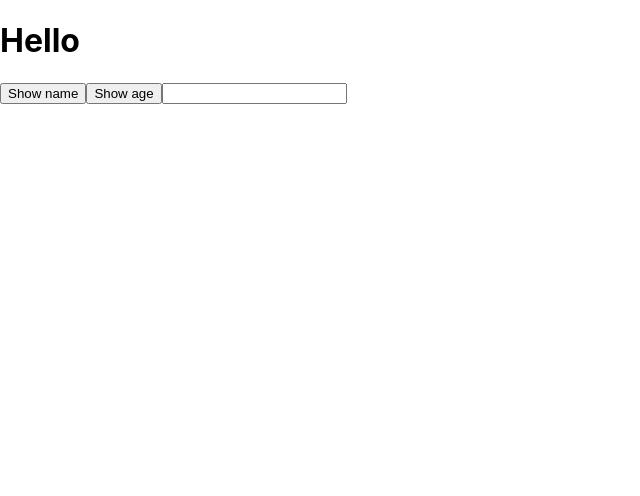
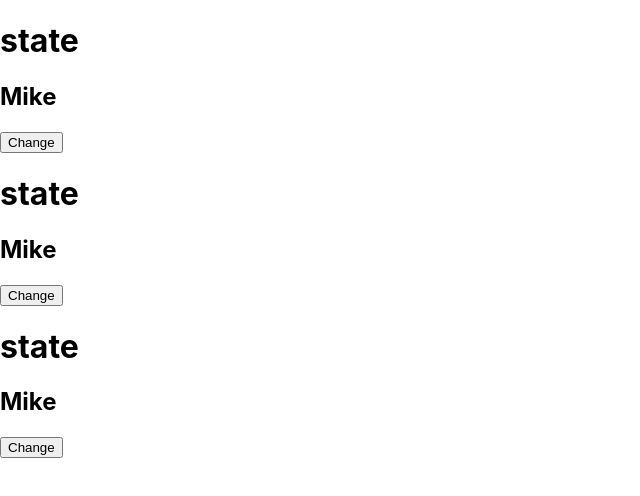
Before and after one commit to choiinho97/react_study, a React (Create React App) app: page / in a window 1280 px wide. Shown: the top 496 px of the page, without its empty margins (0-640 px from the left). Built offline with nearby package versions, Linux system fonts and the light colour scheme.

Commit message:
state 관리

```diff
--- a/src/App.js
+++ b/src/App.js
@@ -3,6 +3,9 @@
 function App() {
   return (
     <div className="App">
+      {/* state는 각 컴포넌트 별로 관리가 됨 */}
+      <Hello />
+      <Hello />
       <Hello />
     </div>
   );
--- a/src/component/Hello.js
+++ b/src/component/Hello.js
@@ -1,27 +1,22 @@
+import { useState } from "react";
 
 const Hello = () => {
-  function showName () {
-    console.log("Mike")
-  }
-  function showAge(age) {
-    console.log(age);
-  }
-  function showText(txt) {
-    console.log(txt)
+  // let name = "Mike"
+  const [name, setName] = useState("Mike");
+  function changeName() {
+    const newName = name === "Mike" ? "Jane" : "Mike";
+    // document.getElementById("name").innerText = name;
+    setName(newName)
+    console.log(name);
   }
 
 
   return (
     <div>
-      <h1>Hello</h1>
-      <button onClick={showName}>Show name</button>
-      <button onClick={()=>{
-        showAge(10);
-      }}>Show age</button>
-      <input type="text" onChange={(e)=>{
-        const txt = e.target.value
-        showText(txt)
-      }}/>
+      <h1>state</h1>
+      <h2 id="name">{name}</h2>
+      <button onClick={changeName}>Change</button>
+
     </div>
   );
 };
```
